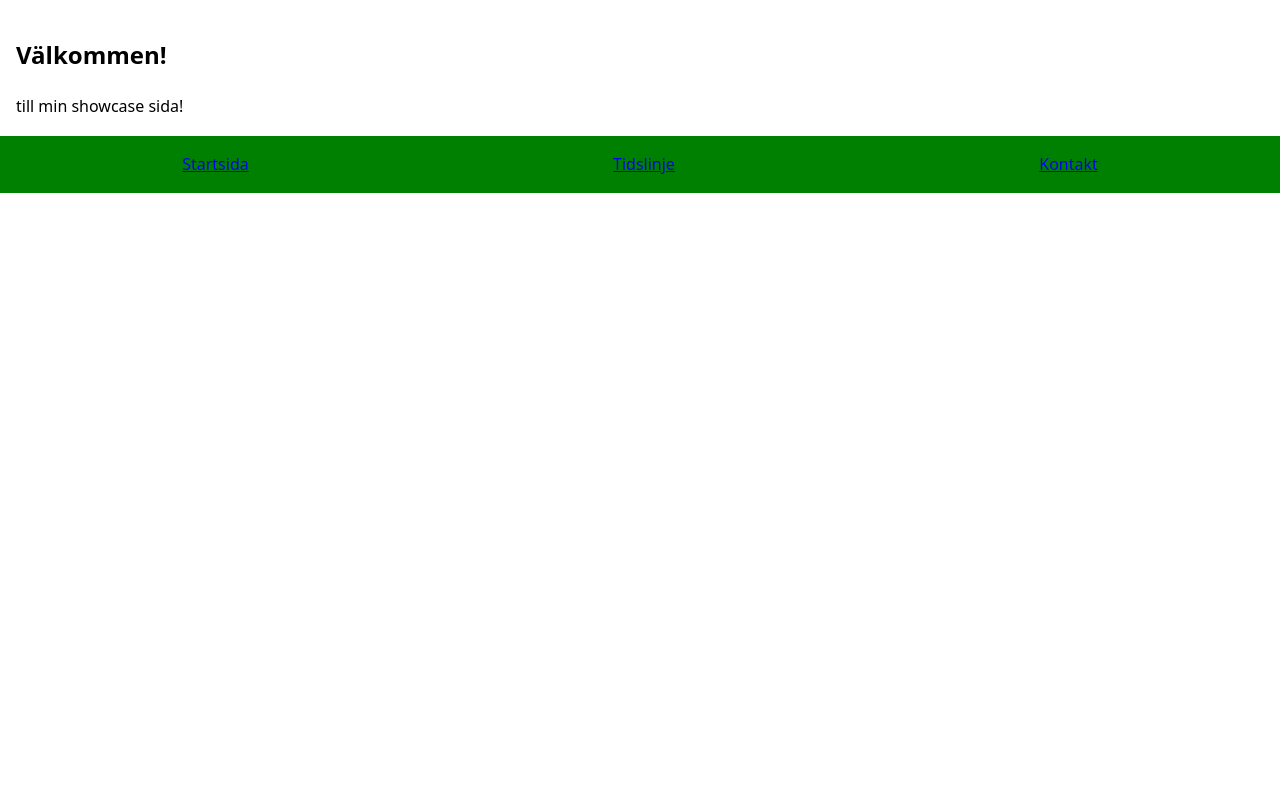
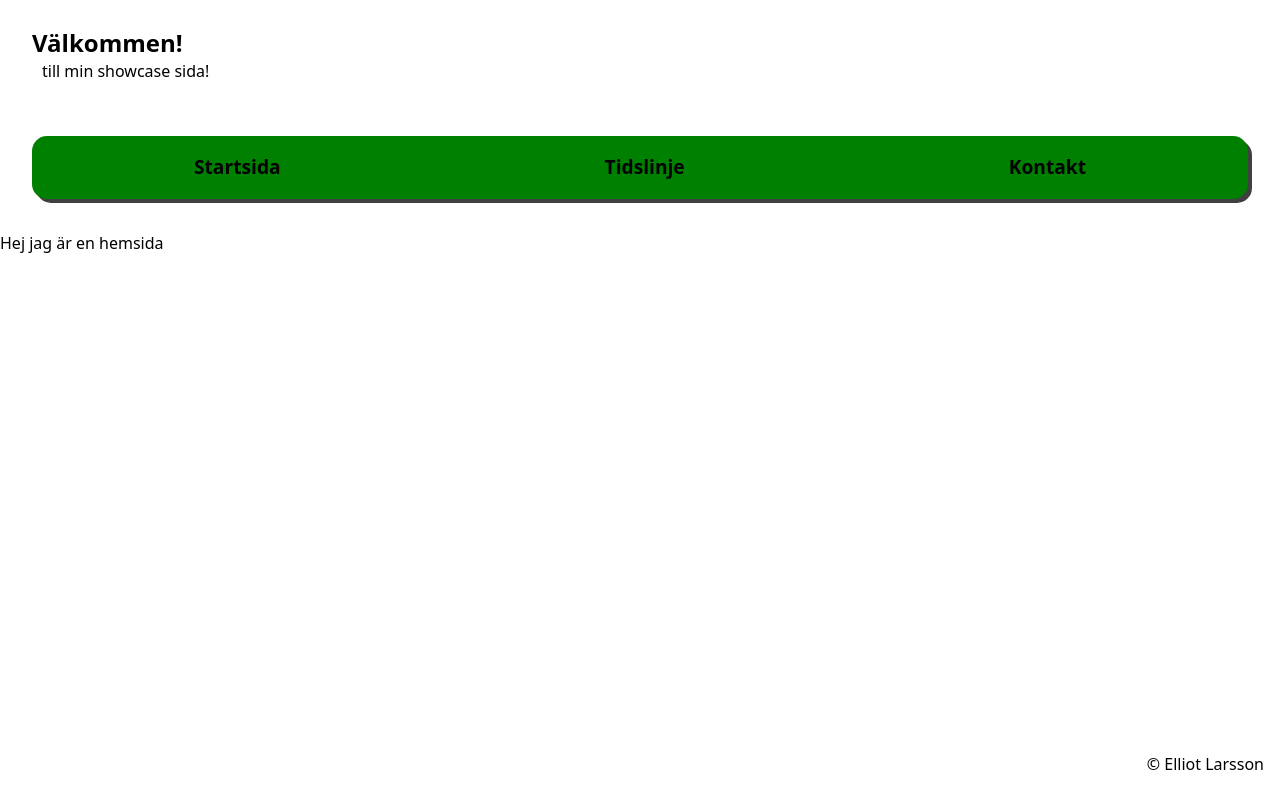
Before and after one commit to jul3s02/showcase, a plain HTML site: page index.html in a window 1280 px wide. Shown: the top 808 px of the page. Drawn offline with Linux system fonts and the light colour scheme.

Commit message:
wokring header v1.0

```diff
--- a/css/commonStyle.css
+++ b/css/commonStyle.css
@@ -9,11 +9,11 @@ body {
   margin: 0;
   font-family: system-ui, -apple-system, BlinkMacSystemFont, "Segoe UI", Roboto, Helvetica, Arial, sans-serif;
   line-height: 1.6;
-
+  max-width: 100vw;
+/* ---------------- */
   display: grid;
-  grid-template-rows: minmax(1fr,10vh) auto minmax(1fr, 10vh);
-
-
+  grid-template-rows: auto auto 1fr auto;
+  min-height: 100vh;
 }
 
 header{
@@ -22,38 +22,61 @@ header{
 }
 
 .headerTitel{
-  padding: 1rem;
+  padding: 2rem;
   width: 100%;
-  margin-bottom: 0;
-  padding-bottom: 0;
+  padding-bottom: 1rem;
+  line-height:0.9;
 }
 
 .headerTitel h1 {
+  margin: 0;
+  padding: 0;
 }
 
 .headerTitel p {
-
+  margin: 10px;
+  padding: 0;
 }
 
+
+
 nav{
-  width: 100%;
+  width: 95vw;
   display: flex;
   justify-content: space-around;
   position: sticky;
-  top: 0;
+  top: 2.5vw;
   z-index: 50;
   background-color: green;
+  box-shadow:rgba(0, 0, 0, 0.75) 4px 4px;
+  border-radius: 15px;
+  margin: 2.5vw;
 
 }
 
 header nav a {
   padding: 1rem;
   display: inline-block;
+  color: unset;
+  text-decoration: none;
+  font-size: 1.2rem;
+  font-weight: bold;
 
 }
 
+a:focus-visible {
+  outline: 3px solid rgba(0, 0, 0, 0.75);
+  outline-offset: -5px;
+  border-radius: 15px;
+}
+a:hover{
+  outline: 3px solid rgba(0, 0, 0, 0.75);
+  outline-offset: -5px;
+  border-radius: 15px;
+}
+
 main {
-  height: 200vh;
+
 }
 
 footer{
@@ -62,4 +85,5 @@ footer{
   justify-content: flex-end;
   align-items: flex-start;
   padding: 1rem;
+ max-width: 100vw;
 }
--- a/index.html
+++ b/index.html
@@ -4,7 +4,7 @@
     <meta charset="UTF-8">
     <meta name="viewport" content="width=device-width, initial-scale=1.0">
     <title>Elliots Showcase</title>
-    <link rel="icon" type="image/x-icon" href=""/>
+    <link rel="icon" type="image/x-icon" href="images/favicon.png"/>
     <link rel="stylesheet" href="css/commonStyle.css">
 </head>
 <body>
@@ -17,14 +17,17 @@
                 till min showcase sida!
             </p>
         </section>
+
         <nav>
-            <a href="index.html">Startsida</a>
-            <a href="tidslinje.html">Tidslinje</a>
-            <a href="kontakt.html">Kontakt</a>
+            <a title="Navigera till startsidan" href="index.html">Startsida</a>
+            <a title="Navigera till tidslinjen" href="tidslinje.html">Tidslinje</a>
+            <a title="Navigera till kontakt sidan" href="kontakt.html">Kontakt</a>
         </nav>
+
     </header>
     <main>
 
+        Hej jag är en hemsida
     </main>
     <footer>
         <p>&copy; Elliot Larsson</p>
```
Also changed, not shown: kontakt.html (+9 -8 lines), tidslinje.html (+9 -8 lines), images/favicon.png (added), 1 other file.
